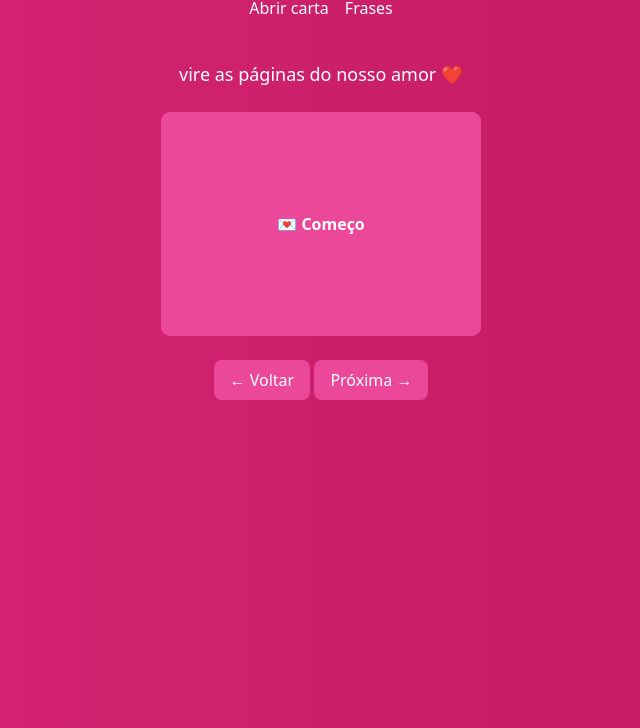
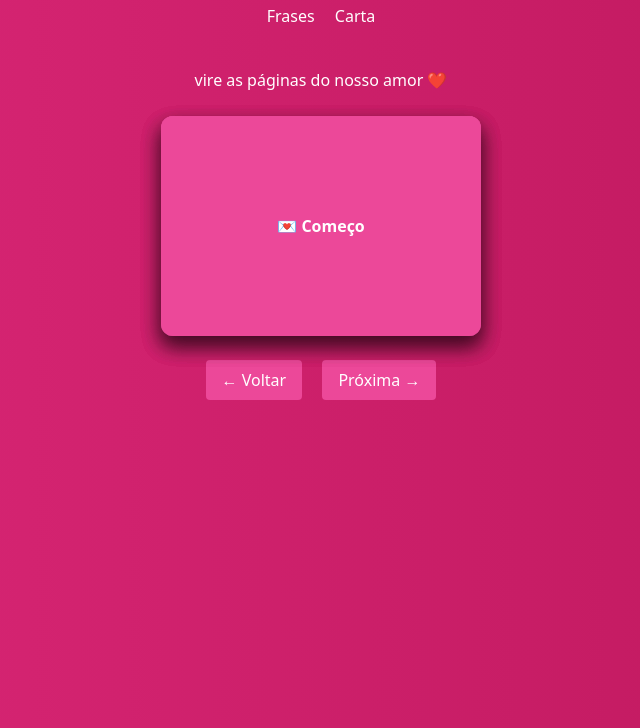
Before and after one commit to elysomsouza10-lgtm/love, a website: page index.html in a window 1280 px wide. Shown: the part 72-800 px from the top of the page, without its empty margins (319-959 px from the left). Drawn offline with Linux system fonts and the light colour scheme.

Commit message:
mirela meu amor

```diff
--- a/index.html
+++ b/index.html
@@ -1,13 +1,24 @@
 <!doctype html>
-<html lang="en">
+<html lang="pt-BR">
   <head>
     <meta charset="UTF-8" />
     <link rel="stylesheet" href="src/output.css" />
     <meta name="viewport" content="width=device-width, initial-scale=1.0" />
-    <title>Document</title>
+    <title>Nosso Livro 💖</title>
+
     <style>
+      body {
+        overflow-x: hidden;
+      }
+
       .perspective {
         perspective: 1500px;
+      }
+
+      .book {
+        position: relative;
+        width: 320px;
+        height: 220px;
       }
 
       .page {
@@ -16,7 +27,7 @@
         height: 100%;
         transform-style: preserve-3d;
         transform-origin: left;
-        transition: transform 0.8s;
+        transition: transform 0.8s ease;
         cursor: pointer;
       }
 
@@ -25,13 +36,14 @@
         width: 100%;
         height: 100%;
         backface-visibility: hidden;
-        border-radius: 10px;
+        border-radius: 12px;
         display: flex;
         align-items: center;
         justify-content: center;
         text-align: center;
-        padding: 10px;
+        padding: 15px;
         font-weight: bold;
+        box-shadow: 0 10px 20px rgba(0, 0, 0, 0.25);
       }
 
       .front {
@@ -40,7 +52,7 @@
       }
 
       .back {
-        background: white;
+        background: #f43f5e;
         color: #be185d;
         transform: rotateY(180deg);
       }
@@ -50,87 +62,56 @@
       }
     </style>
   </head>
+
   <body class="bg-gradient-to-r from-pink-600 to-pink-700">
     <section>
-      <div>
-        <h1
-          class="text-3xl text-white text-center font-thin mt-6 hover:translate-x-3 transition-all duration-700"
-        >
-          seja bem-vinda meu amor!
-        </h1>
-      </div>
+      <h1 class="text-3xl font-serif text-white text-center mt-6">
+        seja bem-vinda meu amor 💖
+      </h1>
 
-      <div class="text-center flex flex-wrap justify-center gap-4 mt-2">
-        <a
-          href="carta.html"
-          class="text-white hover:text-pink-300 underline-none"
-        >
-          Abrir carta
-        </a>
-        <a
-          href="frase.html"
-          class="text-white hover:text-pink-300 underline-none"
-        >
-          Frases
-        </a>
+      <div class="text-center mt-4 space-x-4">
+        <a href="frase.html" class="text-white hover:text-pink-300">Frases</a>
+        <a href="carta.html" class="text-white hover:text-pink-300">Carta</a>
       </div>
     </section>
+
     <section class="flex flex-col items-center mt-10">
-      <h2 class="text-white text-center mb-6 text-lg">
-        vire as páginas do nosso amor ❤️
-      </h2>
+      <h2 class="text-white mb-6">vire as páginas do nosso amor ❤️</h2>
 
       <!-- LIVRO -->
-      <div class="relative w-80 h-56 perspective">
+      <div class="book perspective">
         <!-- Página 1 -->
-        <div class="page z-30">
+        <div class="page">
           <div class="front">💌 Começo</div>
-          <div class="back">Você é a melhor parte do meu dia ❤️</div>
+          <div class="back"></div>
         </div>
 
         <!-- Página 2 -->
-        <div class="page z-20">
-          <div class="front">
-            Cada momento com você é especial e eu amo te ter na minha vida ✨
-          </div>
-          <div class="back"></div>
+        <div class="page">
+          <div class="front">Cada momento com você é especial ✨</div>
+          <div class="back">Eu amo te ter na minha vida 💖</div>
         </div>
 
         <!-- Página 3 -->
-        <div class="page z-10">
-          <div class="front">
-            Você é a minha princesa e o meu bem mais precioso
-          </div>
-          <div class="back"></div>
+        <div class="page">
+          <div class="front">Você é minha princesa 👑</div>
+          <div class="back">Meu bem mais precioso 💎</div>
         </div>
 
         <!-- Página 4 -->
-        <div class="page z-0">
-          <div class="front">Eu te amo mais do que tudo 💖</div>
-          <div class="back"></div>
-        </div>
-
-        <!--pagina 5-->
-        <div class="page z-0">
-          <div class="front">Meus dias são melhores com você ao meu lado</div>
-          <div class="back"></div>
+        <div class="page">
+          <div class="front">Eu te amo mais que tudo 💖</div>
+          <div class="back">Meus dias são melhores com você 🌹</div>
         </div>
       </div>
 
-      <!--pagina 5-->
-
-      <!-- Botão -->
-      <div>
-        <button
-          id="prevPage"
-          class="bg-pink-500 text-white px-4 py-2 rounded-lg hover:bg-pink-700"
-        >
+      <!-- BOTÕES -->
+      <div class="mt-6 space-x-4">
+        <button id="prevPage" class="bg-pink-500 px-4 py-2 text-white rounded">
           ← Voltar
         </button>
-        <button
-          id="nextPage"
-          class="mt-6 bg-pink-500 text-white px-4 py-2 rounded-lg hover:bg-pink-700"
-        >
+
+        <button id="nextPage" class="bg-pink-500 px-4 py-2 text-white rounded">
           Próxima →
         </button>
       </div>
--- a/script.js
+++ b/script.js
@@ -1,52 +1,10 @@
 document.addEventListener("DOMContentLoaded", () => {
-  // =========================
-  // 🔐 LOGIN
-  // =========================
-  const form = document.getElementById("loginForm");
-
-  if (form) {
-    const email = document.getElementById("email");
-    const password = document.getElementById("senha");
-    const error = document.getElementById("erro");
-
-    form.addEventListener("submit", function (e) {
-      e.preventDefault();
-
-      const emailValue = email.value.trim();
-      const senhaValue = password.value.trim();
-
-      const emailValido = /^[^\s@]+@[^\s@]+\.[^\s@]+$/;
-
-      if (emailValue === "" || senhaValue === "") {
-        error.textContent = "Por favor, preencha todos os campos.";
-        error.classList.remove("hidden");
-        return;
-      }
-
-      if (!emailValido.test(emailValue)) {
-        error.textContent = "Por favor, insira um email válido.";
-        error.classList.remove("hidden");
-        return;
-      }
-
-      error.classList.add("hidden");
-
-      // 🔥 Redireciona
-      window.location.href = "centerpage.html";
-    });
-  }
-
-  // =========================
-  // 📖 LIVRO (páginas virando)
-  // =========================
   const pages = document.querySelectorAll(".page");
   const btnNext = document.getElementById("nextPage");
   const btnPrev = document.getElementById("prevPage");
 
   let currentPage = 0;
 
-  if (pages.length) {
-    // 🔥 ORGANIZA O Z-INDEX AUTOMATICAMENTE
   function updateZIndex() {
     pages.forEach((page, index) => {
       page.style.zIndex = pages.length - index;
@@ -55,50 +13,42 @@ document.addEventListener("DOMContentLoaded", () => {
 
   updateZIndex();
 
-    // 👉 Próxima página
-    if (btnNext) {
+  function flip(page) {
+    page.classList.add("flipped");
+
+    setTimeout(() => {
+      page.classList.add("show-back");
+    }, 400);
+  }
+
+  function unflip(page) {
+    page.classList.remove("show-back");
+
+    setTimeout(() => {
+      page.classList.remove("flipped");
+    }, 100);
+  }
+
   btnNext.addEventListener("click", () => {
     if (currentPage < pages.length) {
-          pages[currentPage].classList.add("flipped");
+      flip(pages[currentPage]);
       currentPage++;
     }
   });
-    }
 
-    // 👉 Página anterior
-    if (btnPrev) {
   btnPrev.addEventListener("click", () => {
     if (currentPage > 0) {
       currentPage--;
-          pages[currentPage].classList.remove("flipped");
+      unflip(pages[currentPage]);
     }
   });
-    }
 
-    // 👉 Clique direto na página
   pages.forEach((page, index) => {
     page.addEventListener("click", () => {
       if (index === currentPage) {
-          page.classList.add("flipped");
+        flip(page);
         currentPage++;
       }
     });
   });
-  }
-
-  // =========================
-  // 📄 CENTERPAGE BOTÕES
-  // =========================
-  window.prosseguir = function () {
-    window.location.href = "home.html";
-  };
-
-  window.voltarLogin = function () {
-    window.location.href = "index.html";
-  };
-
-  window.logout = function () {
-    alert("Você saiu 💔");
-    window.location.href = "index.html";
-  };
 });
```
Also changed, not shown: frase.html (+1 -1 lines), src/output.css. Lines whose indentation alone changed are shown as unchanged.
